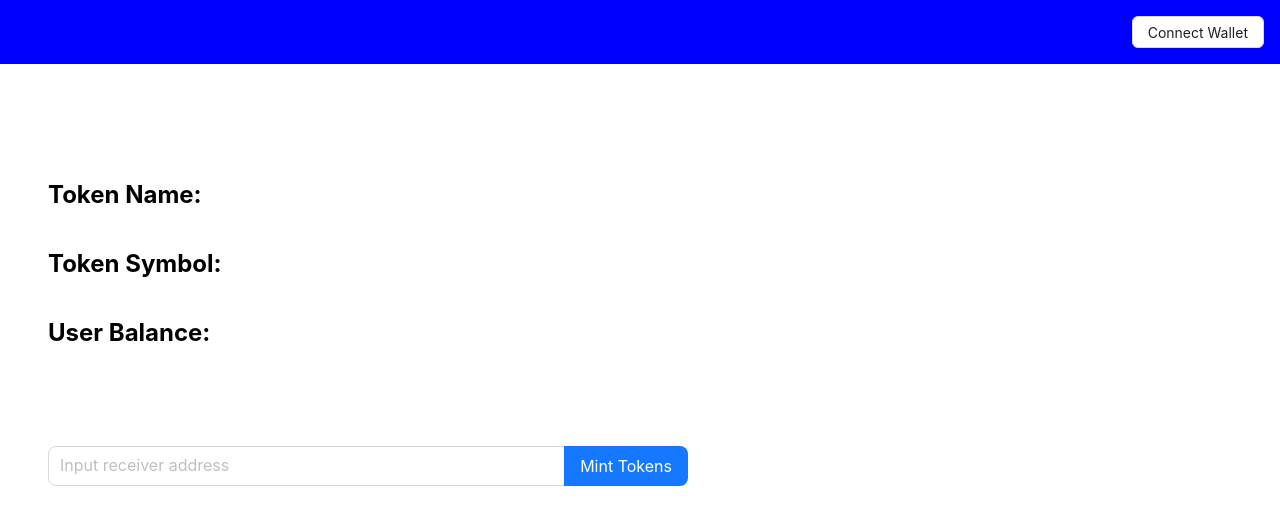
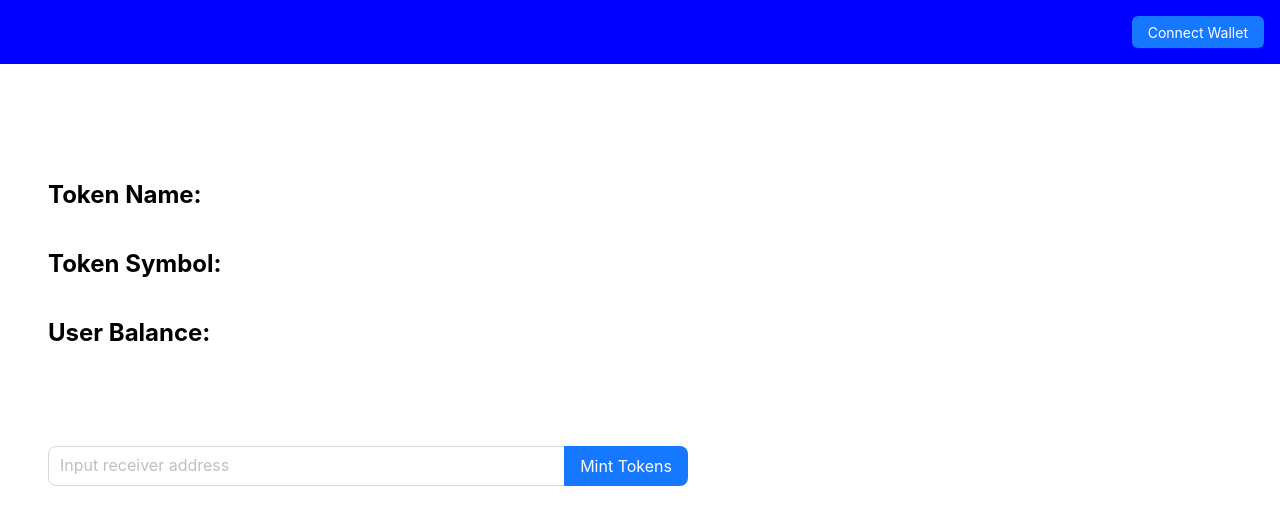
Before and after one commit to HimandriSharma/mint-eth, a React (Create React App) app: page / in a window 1280 px wide. Shown: the top 524 px of the page. Built offline with nearby package versions, Linux system fonts and the light colour scheme.

Commit message:
inline styling removed

```diff
--- a/src/App.css
+++ b/src/App.css
@@ -14,3 +14,44 @@
 	justify-content: center;
 	align-items: center;
 }
+.header-background {
+	position: fixed;
+	height: 4rem;
+	width: 100%;
+	background-color: blue;
+}
+.right-aligned-item {
+	position: absolute;
+	right: 0;
+	top: 0;
+	padding: 1rem;
+}
+.button-overflow-trailing-ellipsis {
+	max-width: 10rem;
+	overflow: hidden;
+	white-space: nowrap;
+	text-overflow: ellipsis;
+	color: white;
+}
+.mint-input-position {
+	position: relative;
+	top: 15rem;
+	width: 50%;
+	margin-left: 3rem;
+}
+.user-info-main-div {
+	position: relative;
+	top: 10rem;
+	display: flex;
+	flex-direction: column;
+	margin-left: 3rem;
+}
+.flex-display-row {
+	display: flex;
+	flex-direction: row;
+	align-items: center;
+}
+.user-info-val {
+	font-size: 1.4rem;
+	margin-left: 1rem;
+}
--- a/src/components/Header.js
+++ b/src/components/Header.js
@@ -3,6 +3,7 @@ import { Button, notification } from "antd";
 import Web3 from "web3";
 import contractABI from "../contracts/contractABI.json";
 import UserContext from "../context/user/UserContext";
+import "../App.css";
 
 function Header() {
 	const user = useContext(UserContext);
@@ -41,31 +42,10 @@ function Header() {
 		}
 	};
 	return (
-		<div
-			style={{
-				position: "fixed",
-				height: "4rem",
-				width: "100%",
-				backgroundColor: "blue",
-			}}
-		>
-			<span
-				style={{
-					position: "absolute",
-					right: "0",
-					top: "0",
-					padding: "1rem",
-				}}
-			>
-				<Button onClick={connectWallet} block={true}>
-					<div
-						style={{
-							maxWidth: "10rem",
-							overflow: "hidden",
-							whiteSpace: "nowrap",
-							textOverflow: "ellipsis",
-						}}
-					>
+		<div className="header-background">
+			<span className="right-aligned-item">
+				<Button onClick={connectWallet} block={true} disabled={user?.state?.address} type="primary">
+					<div className="button-overflow-trailing-ellipsis">
 						{user?.state?.address
 							? `Contract Address:${user?.state?.address}`
 							: "Connect Wallet"}
--- a/src/components/MintTokenInput.js
+++ b/src/components/MintTokenInput.js
@@ -53,14 +53,7 @@ function MintTokenInput() {
 		}
 	};
 	return (
-		<div
-			style={{
-				position: "relative",
-				top: "15rem",
-				width: "50%",
-				marginLeft: "3rem",
-			}}
-		>
+		<div className="mint-input-position">
 			<Search
 				placeholder="Input receiver address"
 				enterButton="Mint Tokens"
--- a/src/components/UserInformation.js
+++ b/src/components/UserInformation.js
@@ -1,47 +1,22 @@
 import React, { useContext } from "react";
 import UserContext from "../context/user/UserContext";
+import "../App.css";
 
 function UserInformation() {
 	const user = useContext(UserContext);
 	return (
-		<div
-			style={{
-				position: "relative",
-				top: "10rem",
-				display: "flex",
-				flexDirection: "column",
-				marginLeft: "3rem",
-			}}
-		>
-			<div
-				style={{
-					display: "flex",
-					flexDirection: "row",
-					alignItems: "center",
-				}}
-			>
+		<div className="user-info-main-div">
+			<div className="flex-display-row">
 				<h2>Token Name:</h2>
-				<div style={{ fontSize: "1.4rem", marginLeft: "1rem" }}>{user?.state?.tokenName}</div>
+				<div className="user-info-val">{user?.state?.tokenName}</div>
 			</div>
-			<div
-				style={{
-					display: "flex",
-					flexDirection: "row",
-					alignItems: "center",
-				}}
-			>
+			<div className="flex-display-row">
 				<h2>Token Symbol:</h2>
-				<div style={{ fontSize: "1.4rem", marginLeft: "1rem" }}>{user?.state?.tokenSymbol}</div>
+				<div className="user-info-val">{user?.state?.tokenSymbol}</div>
 			</div>
-			<div
-				style={{
-					display: "flex",
-					flexDirection: "row",
-					alignItems: "center",
-				}}
-			>
+			<div className="flex-display-row">
 				<h2>User Balance:</h2>
-				<div style={{ fontSize: "1.4rem", marginLeft: "1rem" }}>{user?.state?.balance}</div>
+				<div className="user-info-val">{user?.state?.balance}</div>
 			</div>
 		</div>
 	);
```
